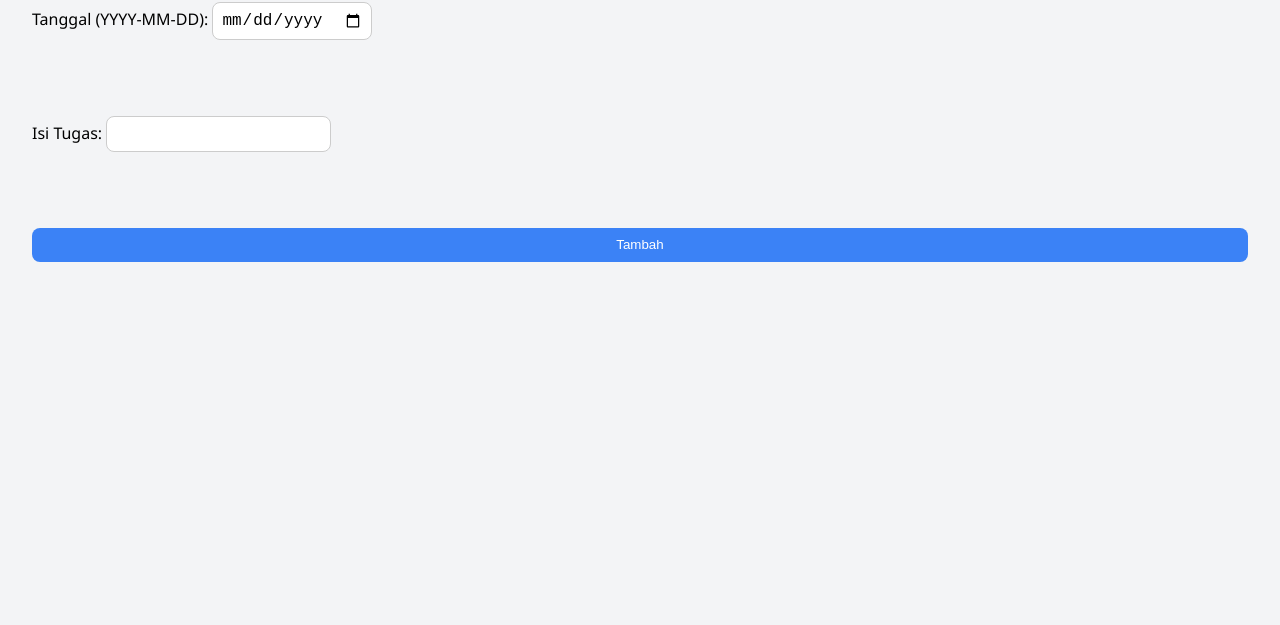
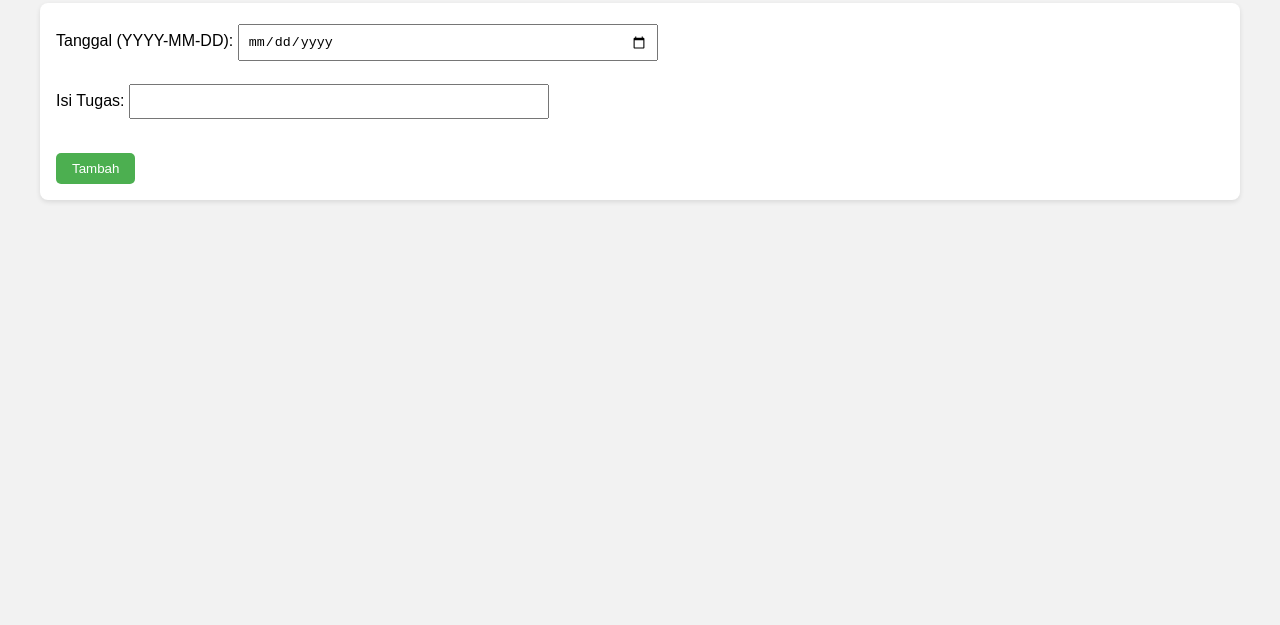
Before and after one commit to LemonSync/Pekerjaan_Rumah, a website: page public/guru.html in a window 1280 px wide. Shown: the part 175-800 px from the top of the page. Drawn offline with Linux system fonts and the light colour scheme.

Commit message:
Update style.css

```diff
--- a/public/style.css
+++ b/public/style.css
@@ -1,58 +1,36 @@
 body {
-  font-family: 'Segoe UI', sans-serif;
-  background: #f3f4f6;
+  font-family: sans-serif;
   padding: 2rem;
-  margin: 0;
-}
-
-.container {
-  max-width: 500px;
-  margin: auto;
-  background: white;
-  padding: 2rem;
-  border-radius: 12px;
-  box-shadow: 0 2px 8px rgba(0,0,0,0.1);
+  background: #f2f2f2;
 }
 
 h1 {
-  margin-bottom: 1rem;
   color: #333;
 }
 
 form {
-  display: flex;
-  flex-direction: column;
-  gap: 1rem;
+  background: white;
+  padding: 1rem;
+  border-radius: 8px;
+  box-shadow: 0 2px 5px rgba(0,0,0,0.1);
 }
 
-input, select {
+input {
   padding: 0.5rem;
-  font-size: 1rem;
-  border: 1px solid #ccc;
-  border-radius: 8px;
+  margin-top: 0.3rem;
+  width: 100%;
+  max-width: 400px;
 }
 
 button {
-  padding: 0.6rem;
-  background: #3b82f6;
+  padding: 0.5rem 1rem;
+  background: #4caf50;
   color: white;
   border: none;
-  border-radius: 8px;
-  cursor: pointer;
-}
-
-button:hover {
-  background: #2563eb;
+  border-radius: 5px;
+  margin-top: 1rem;
 }
 
 ul {
-  list-style: none;
-  padding: 0;
+  list-style: square;
 }
-
-li {
-  background: #e0f2fe;
-  padding: 0.6rem;
-  margin-bottom: 0.5rem;
-  border-radius: 8px;
-}
```
